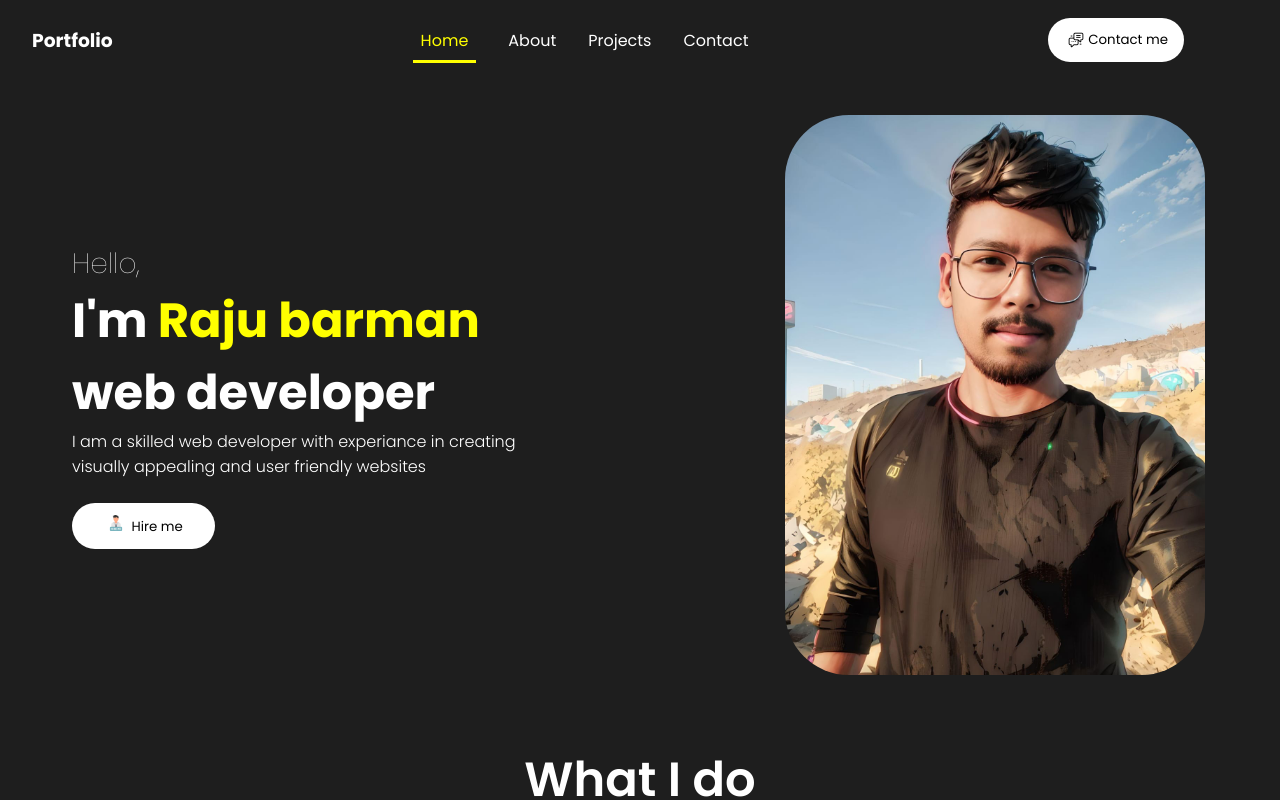
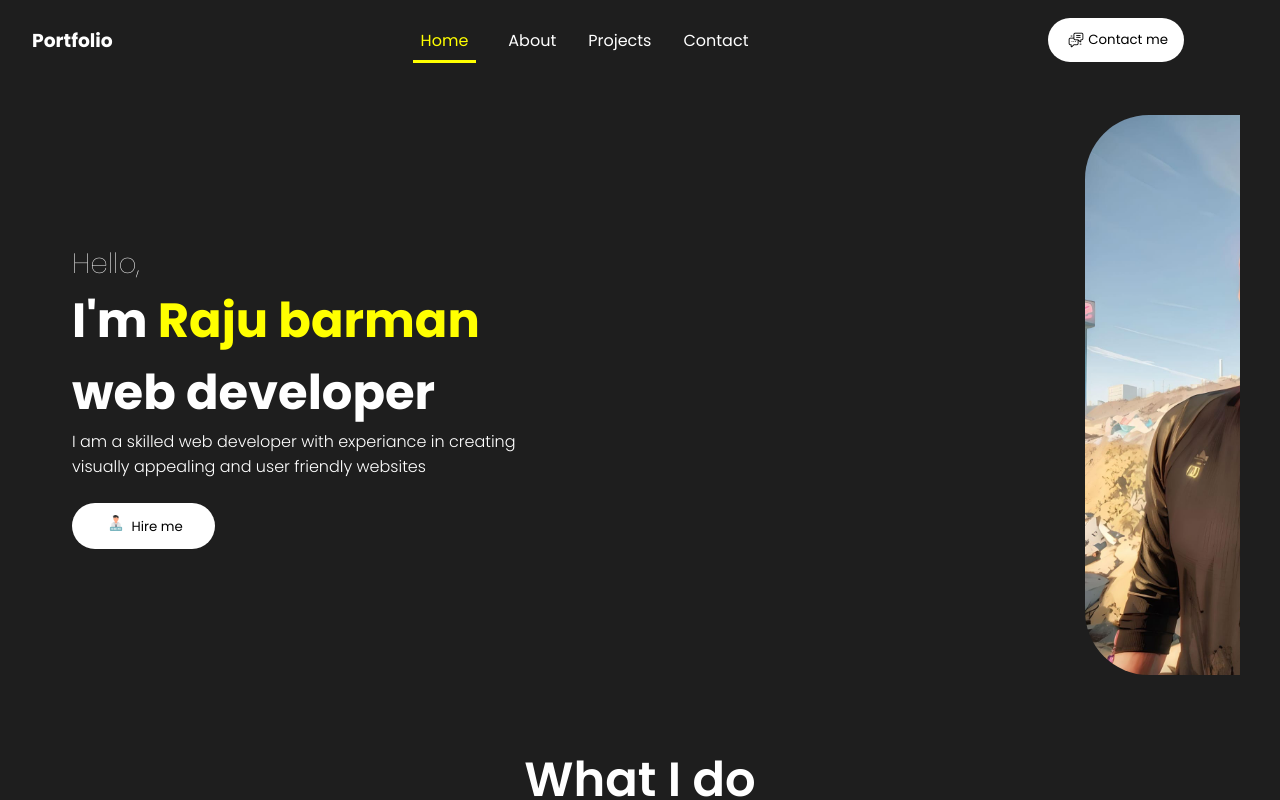
Before and after one commit to raju365/Portfolio, a React (Create React App) app: page / in a window 1280 px wide. Shown: the top 800 px of the page. Built offline with nearby package versions, Linux system fonts and the light colour scheme.

Commit message:
Update intro.css

```diff
--- a/src/components/css/intro.css
+++ b/src/components/css/intro.css
@@ -6,7 +6,6 @@
   overflow: hidden;
   display: flex;
   justify-content: space-around;
-
   position: relative;
 }
 .introBg {
@@ -14,16 +13,9 @@
   object-fit: cover;
   height: 70vh;
   border-radius: 4rem;
-  animation: slideInRight 1s ease-in 1s 1 normal;
+  animation: slideInRightimg 1s ease-in;
 }
-@keyframes slideInRight {
-  from {
-    transform: translateX(300px);
-  }
-  to {
-    transform: translateX(0);
-  }
-}
+
 .introContent {
   min-height: 81vh;
   width: 100vw;
@@ -33,11 +25,20 @@
   display: flex;
   flex-direction: column;
   justify-content: center;
-  animation: slideInLeft 1s ease-in ;
+  animation: slideInLeft 1s ease-in;
 }
+
 @keyframes slideInLeft {
   from {
     transform: translateX(-300px);
+  }
+  to {
+    transform: translateX(0);
+  }
+}
+@keyframes slideInRightimg {
+  from {
+    transform: translateX(300px);
   }
   to {
     transform: translateX(0);
@@ -66,7 +67,7 @@
 .btn:hover {
   background: #e0dada;
   color: #000;
-  transform: translateY(-3px);
+  transform: translateY(-2px);
 }
 .btnImg {
   object-fit: cover;
@@ -82,11 +83,9 @@
     margin: 0 auto;
     overflow: hidden;
     background-image: url(../assets/profile2.jpg);
-
     background-size: cover;
     background-position-x: center;
     background-repeat: no-repeat;
-
     display: flex;
     flex-direction: column;
   }
```
